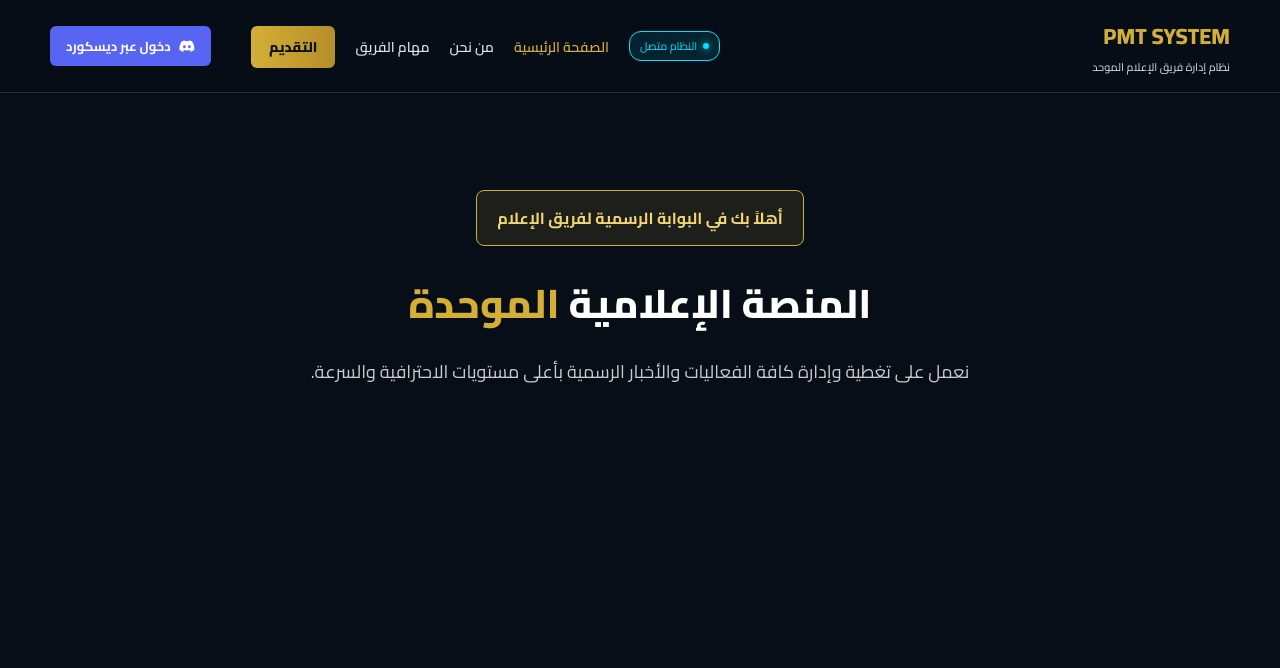
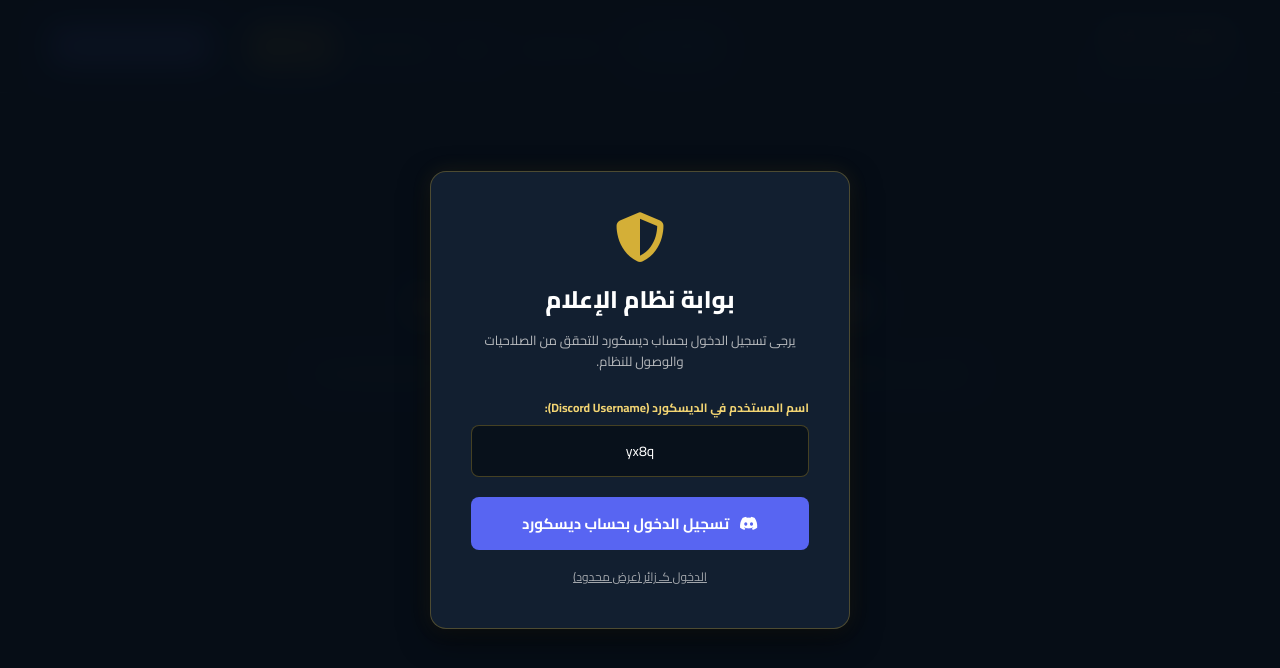
Before and after one commit to pmtglendale/PMT, a plain HTML site: page index.html in a window 1280 px wide. Drawn offline with Linux system fonts and the light colour scheme.

Commit message:
Update index.html

```diff
--- a/index.html
+++ b/index.html
@@ -20,9 +20,128 @@
         }
 
         * { margin: 0; padding: 0; box-sizing: border-box; font-family: 'Cairo', sans-serif; }
-        body { background-color: var(--primary-dark); color: var(--text-light); min-height: 100vh; padding-top: 90px; }
+        body { background-color: var(--primary-dark); color: var(--text-light); min-height: 100vh; padding-top: 90px; overflow-x: hidden; }
 
-        /* Header Navigation */
+        /* Fullscreen Loading / Lock Screen Overlay */
+        #login-overlay {
+            position: fixed;
+            top: 0;
+            left: 0;
+            width: 100%;
+            height: 100%;
+            background: rgba(7, 14, 23, 0.96);
+            backdrop-filter: blur(15px);
+            z-index: 9999;
+            display: flex;
+            justify-content: center;
+            align-items: center;
+            transition: opacity 0.5s ease, visibility 0.5s ease;
+        }
+
+        .login-card {
+            background: var(--secondary-dark);
+            border: 1px solid rgba(212, 175, 55, 0.3);
+            border-radius: 16px;
+            padding: 40px;
+            width: 90%;
+            max-width: 420px;
+            text-align: center;
+            box-shadow: 0 10px 30px rgba(0,0,0,0.5), 0 0 20px rgba(212, 175, 55, 0.1);
+            animation: fadeIn 0.4s ease-in-out;
+        }
+
+        @keyframes fadeIn {
+            from { opacity: 0; transform: translateY(20px); }
+            to { opacity: 1; transform: translateY(0); }
+        }
+
+        .login-card i.main-icon {
+            font-size: 50px;
+            color: var(--gold);
+            margin-bottom: 15px;
+        }
+
+        .login-card h3 {
+            color: var(--white);
+            font-size: 24px;
+            margin-bottom: 8px;
+            font-weight: 800;
+        }
+
+        .login-card p {
+            font-size: 13px;
+            opacity: 0.8;
+            margin-bottom: 25px;
+            line-height: 1.6;
+        }
+
+        .input-group {
+            margin-bottom: 20px;
+            text-align: right;
+        }
+
+        .input-group label {
+            display: block;
+            font-size: 12px;
+            margin-bottom: 6px;
+            color: var(--gold-light);
+            font-weight: 700;
+        }
+
+        .input-group input {
+            width: 100%;
+            padding: 12px;
+            background: rgba(7, 14, 23, 0.8);
+            border: 1px solid rgba(212, 175, 55, 0.3);
+            border-radius: 8px;
+            color: var(--white);
+            outline: none;
+            font-size: 14px;
+            text-align: center;
+        }
+
+        .input-group input:focus {
+            border-color: var(--gold);
+            box-shadow: 0 0 8px rgba(212, 175, 55, 0.3);
+        }
+
+        .btn-modal-discord {
+            width: 100%;
+            background-color: var(--discord-color);
+            color: var(--white);
+            padding: 12px;
+            border-radius: 8px;
+            border: none;
+            font-size: 15px;
+            font-weight: 700;
+            cursor: pointer;
+            display: flex;
+            justify-content: center;
+            align-items: center;
+            gap: 10px;
+            transition: 0.3s;
+        }
+
+        .btn-modal-discord:hover {
+            background-color: #4752C4;
+            transform: translateY(-2px);
+            box-shadow: 0 5px 15px rgba(88, 101, 242, 0.4);
+        }
+
+        .guest-link {
+            display: block;
+            margin-top: 15px;
+            color: var(--text-light);
+            font-size: 12px;
+            text-decoration: underline;
+            cursor: pointer;
+            opacity: 0.7;
+            transition: 0.2s;
+        }
+
+        .guest-link:hover { opacity: 1; color: var(--gold); }
+
+        /* Navigation Bar */
         header { background-color: rgba(7, 14, 23, 0.95); padding: 15px 50px; display: flex; justify-content: space-between; align-items: center; position: fixed; width: 100%; top: 0; z-index: 1000; border-bottom: 1px solid rgba(212, 175, 55, 0.2); backdrop-filter: blur(10px); }
         .logo h1 { color: var(--gold); font-size: 22px; font-weight: 800; }
         .logo span { font-size: 11px; color: var(--text-light); display: block; }
@@ -35,10 +154,10 @@
         .status-badge { background: rgba(0, 225, 255, 0.1); border: 1px solid var(--light-blue); color: var(--light-blue); padding: 4px 10px; border-radius: 12px; font-size: 11px; display: flex; align-items: center; gap: 6px; }
         .pulse-dot { width: 6px; height: 6px; background-color: var(--light-blue); border-radius: 50%; box-shadow: 0 0 8px var(--light-blue); }
 
-        /* Buttons & Auth */
+        /* Buttons & Header User Profile */
         .btn-gold { background: linear-gradient(to left, #b48e28, #d4af37); color: var(--primary-dark) !important; padding: 8px 18px; border-radius: 6px; font-weight: 800 !important; }
-        .btn-discord { background-color: var(--discord-color); color: var(--white); padding: 8px 16px; border-radius: 6px; border: none; font-weight: 700; cursor: pointer; display: flex; align-items: center; gap: 8px; font-size: 13px; transition: 0.3s; }
-        .btn-discord:hover { background-color: #4752C4; transform: translateY(-2px); }
+        .btn-discord-header { background-color: var(--discord-color); color: var(--white); padding: 8px 16px; border-radius: 6px; border: none; font-weight: 700; cursor: pointer; display: flex; align-items: center; gap: 8px; font-size: 13px; transition: 0.3s; }
+        .btn-discord-header:hover { background-color: #4752C4; }
 
         .user-profile { display: none; align-items: center; gap: 10px; background: rgba(255,255,255,0.05); padding: 4px 12px; border-radius: 20px; border: 1px solid rgba(212, 175, 55, 0.3); }
         .user-avatar { width: 30px; height: 30px; border-radius: 50%; border: 1px solid var(--gold); }
@@ -55,6 +174,26 @@
 </head>
 <body>
 
+    <!-- Lock / Login Screen (واجهة الدخول الكاملة) -->
+    <div id="login-overlay">
+        <div class="login-card">
+            <i class="fa-solid fa-shield-halved main-icon"></i>
+            <h3>بوابة نظام الإعلام</h3>
+            <p>يرجى تسجيل الدخول بحساب ديسكورد للتحقق من الصلاحيات والوصول للنظام.</p>
+
+            <div class="input-group">
+                <label>اسم المستخدم في الديسكورد (Discord Username):</label>
+                <input type="text" id="discord-input-name" value="yx8q" placeholder="أدخل اسمك في ديسكورد...">
+            </div>
+
+            <button class="btn-modal-discord" onclick="processLogin()">
+                <i class="fa-brands fa-discord"></i> تسجيل الدخول بحساب ديسكورد
+            </button>
+
+            <span class="guest-link" onclick="closeOverlay()">الدخول كـ زائر (عرض محدود)</span>
+        </div>
+    </div>
+
     <!-- Header Navigation Bar -->
     <header>
         <div class="logo">
@@ -69,16 +208,16 @@
                 <li><a href="tasks.html">مهام الفريق</a></li>
                 <li><a href="apply.html" class="btn-gold">التقديم</a></li>
 
-                <!-- تبويب لوحة الإدارة (يظهر تلقائياً للمالك والآدمن فقط) -->
+                <!-- تبويب لوحة الإدارة (يظهر حصرياً للمالك yx8q) -->
                 <li><a href="admin.html" id="admin-tab" style="display: none; color: #00e1ff;"><i class="fa-solid fa-shield-halved"></i> لوحة الإدارة</a></li>
 
-                <!-- منطقة تسجيل الدخول -->
+                <!-- منطقة تسجيل الدخول القائمة علوياً -->
                 <li id="auth-container">
-                    <button id="login-btn" class="btn-discord" onclick="loginWithDiscord()">
+                    <button id="login-btn-header" class="btn-discord-header" onclick="openOverlay()">
                         <i class="fa-brands fa-discord"></i> دخول عبر ديسكورد
                     </button>
                     <div id="user-profile" class="user-profile">
-                        <img id="user-avatar" class="user-avatar" src="" alt="Avatar">
+                        <img id="user-avatar" class="user-avatar" src="https://cdn.discordapp.com/embed/avatars/0.png" alt="Avatar">
                         <span id="user-name" class="user-name"></span>
                         <button class="btn-logout" onclick="logout()" title="تسجيل الخروج"><i class="fa-solid fa-right-from-bracket"></i></button>
                     </div>
@@ -95,46 +234,47 @@
     </section>
 
     <script>
-        // إعدادات الديسكورد والمالك
-        const CLIENT_ID = '123456789012345678'; // استبدله بـ Client ID الخاص بتطبيقك في ديسكورد
-        const REDIRECT_URI = encodeURIComponent(window.location.origin + window.location.pathname);
+        // قائمة المالك والمسؤولين المصرح لهم
+        const ADMIN_USERS = ['yx8q'];
 
-        // قائمة الإدارة والمالك (تعتمد اسم المستخدم والـ ID)
-        const ADMIN_USERS = ['yx8q'];
-        const ADMIN_IDS = ['1536788735335604344'];
+        function openOverlay() {
+            const overlay = document.getElementById('login-overlay');
+            overlay.style.visibility = 'visible';
+            overlay.style.opacity = '1';
+        }
 
-        function loginWithDiscord() {
-            window.location.href = `https://discord.com/api/oauth2/authorize?client_id=${CLIENT_ID}&redirect_uri=${REDIRECT_URI}&response_type=token&scope=identify`;
+        function closeOverlay() {
+            const overlay = document.getElementById('login-overlay');
+            overlay.style.opacity = '0';
+            setTimeout(() => {
+                overlay.style.visibility = 'hidden';
+            }, 500);
+        }
+
+        function processLogin() {
+            const inputVal = document.getElementById('discord-input-name').value.trim();
+            if (!inputVal) {
+                alert('يرجى كتابة اسم حساب الديسكورد الخاص بك!');
+                return;
+            }
+
+            const userData = {
+                name: inputVal,
+                avatarUrl: 'https://cdn.discordapp.com/embed/avatars/0.png'
+            };
+
+            localStorage.setItem('discord_user', JSON.stringify(userData));
+            applyUserSession(userData);
+            closeOverlay();
         }
 
         function logout() {
             localStorage.removeItem('discord_user');
-            window.location.href = window.location.pathname;
+            location.reload();
         }
 
-        function fetchUserData(token) {
-            fetch('https://discord.com/api/users/@me', {
-                headers: { authorization: `Bearer ${token}` }
-            })
-            .then(res => res.json())
-            .then(response => {
-                const { username, avatar, id } = response;
-                if (username) {
-                    const userData = {
-                        id: id,
-                        name: username,
-                        avatarUrl: avatar ? `https://cdn.discordapp.com/avatars/${id}/${avatar}.png` : 'https://cdn.discordapp.com/embed/avatars/0.png'
-                    };
-                    localStorage.setItem('discord_user', JSON.stringify(userData));
-                    showUserProfile(userData);
-                    window.history.replaceState({}, document.title, window.location.pathname);
-                }
-            })
-            .catch(console.error);
-        }
-
-        function showUserProfile(user) {
-            document.getElementById('login-btn').style.display = 'none';
+        function applyUserSession(user) {
+            document.getElementById('login-btn-header').style.display = 'none';
             const profileDiv = document.getElementById('user-profile');
             profileDiv.style.display = 'flex';
             document.getElementById('user-avatar').src = user.avatarUrl;
@@ -145,27 +285,25 @@
                 welcomeElem.innerText = `أهلاً بك يا ${user.name} في نظام فريق الإعلام الموحد!`;
             }
 
-            // التحقق من صلاحية الإدارة لإظهار التبويب للمالك yx8q
+            // إظهار تبويب الإدارة الخاص في حال كأن الاسم هو yx8q
             const adminTab = document.getElementById('admin-tab');
             if (adminTab) {
-                if (ADMIN_USERS.includes(user.name.toLowerCase()) || ADMIN_IDS.includes(user.id)) {
+                if (ADMIN_USERS.includes(user.name.toLowerCase())) {
                     adminTab.style.display = 'inline-block';
+                } else {
+                    adminTab.style.display = 'none';
                 }
             }
         }
 
-        // فحص حالة الجلسة أو توكن الديسكورد عند تحميل الصفحة
+        // فحص الجلسة عند التحميل
         window.onload = function() {
-            const fragment = new URLSearchParams(window.location.hash.slice(1));
-            const accessToken = fragment.get('access_token');
-
-            if (accessToken) {
-                fetchUserData(accessToken);
+            const savedUser = localStorage.getItem('discord_user');
+            if (savedUser) {
+                applyUserSession(JSON.parse(savedUser));
+                closeOverlay();
             } else {
-                const savedUser = localStorage.getItem('discord_user');
-                if (savedUser) {
-                    showUserProfile(JSON.parse(savedUser));
-                }
+                openOverlay();
             }
         };
     </script>
```
